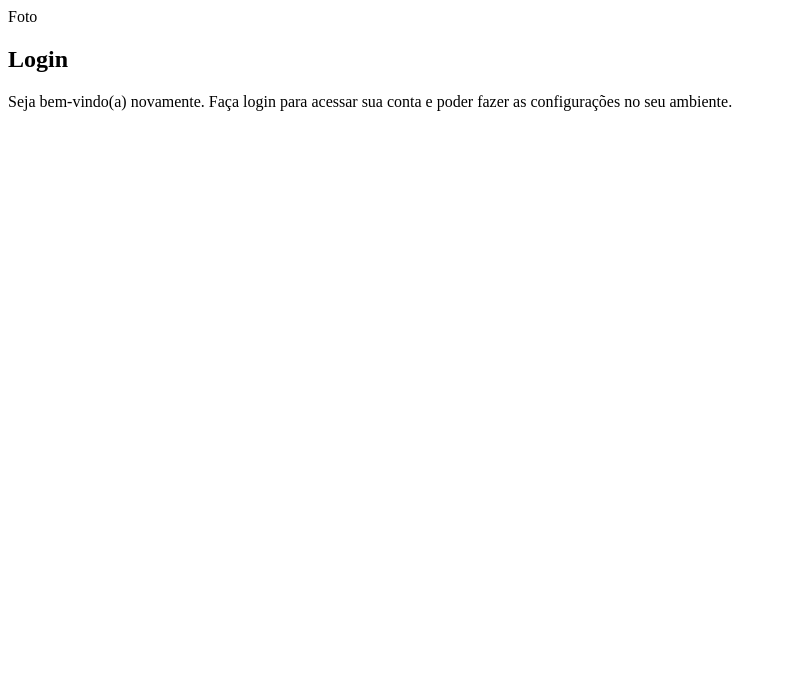
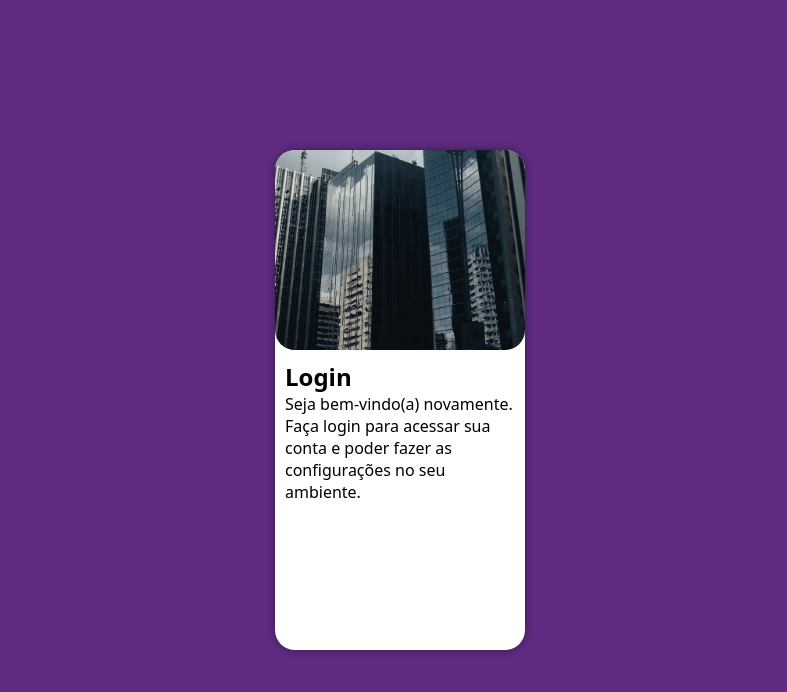
Before and after one commit to LuanEduardoS/projeto-login, a plain HTML site: page index.html in a window 1280 px wide. Shown: the whole page, without its empty margins (0-787 px from the left). Drawn offline with Linux system fonts and the light colour scheme.

Commit message:
.
criei a primeira pagina de login

```diff
--- /dev/null
+++ b/estilos/media-query.css
@@ -0,0 +1 @@
+@charset "UTF-8";
--- a/estilos/style.css
+++ b/estilos/style.css
@@ -5,3 +5,43 @@
     Verdes: #49a09d
     Lilás: #5f2c82
 */
+
+* {
+    font-family: system-ui, -apple-system, BlinkMacSystemFont, 'Segoe UI', Roboto, Oxygen, Ubuntu, Cantarell, 'Open Sans', 'Helvetica Neue', sans-serif;
+    padding: 0px;
+    margin: 0px;
+    box-sizing: border-box;
+}
+
+body, html {
+    background-color: #5f2c82;
+    height: 100vh;
+    width: 100vh;
+}
+
+main {
+    position: relative;
+    top: 50%;
+    left: 50%;
+    transform: translate(-50%, -50%);
+
+    background-color: white;
+    width: 250px;
+    height: 500px;
+    border-radius: 20px;
+    box-shadow: 0px 0px 10px rgba(0, 0, 0, 0.450);
+}
+
+section#login > div#imagem {
+    display: block;
+    background: #5f2c82 url(../imagens/pexels-igor-visuals-3681805.jpg) no-repeat;
+    background-size: cover;
+    background-position: left bottom;
+    border-radius: 20px;
+    height: 200px;
+}
+
+section#login > div#formulario {
+    display: block;
+    padding: 10px;
+}
--- a/index.html
+++ b/index.html
@@ -5,13 +5,14 @@
     <meta http-equiv="X-UA-Compatible" content="IE=edge">
     <meta name="viewport" content="width=device-width, initial-scale=1.0">
     <link rel="stylesheet" href="estilos/style.css">
+    <link rel="stylesheet" href="estilos/media-query.css">
     <title>Login</title>
 </head>
 <body>
     <main>
         <section id="login">
             <div id="imagem">
-                Foto
+
             </div>
             <div id="formulario">
                 <h1>Login</h1>
```
